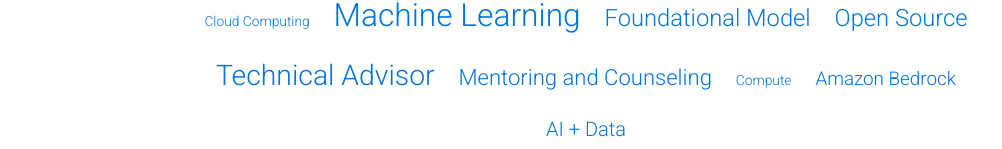
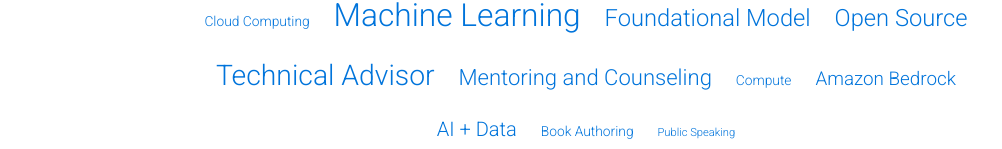
Before and after one commit to gfw001/gfw001.github.io, a Jekyll site: the page index.html, which Jekyll copies as it is, in a window 1280 px wide. Shown: the part 1305-1454 px from the top of the page, without its empty margins (54-1056 px from the left). Built offline with Jekyll 4.4.1, drawn with Linux system fonts in a browser that asks for light colours; comment, search, counter and statistics services are not loaded; a style sheet for code colours, icons or effects is not loaded.

Commit message:
Update index.html

```diff
--- a/index.html
+++ b/index.html
@@ -253,6 +253,8 @@
                    <a href="" style="font-size:0.8624203575907899rem">Compute</a>
                    <a href="" style="font-size:1.1783698208829727rem">Amazon Bedrock</a>
                    <a href="" style="font-size:1.2537593519539654rem">AI + Data</a>
+                   <a href="" style="font-size:0.8624203575907899rem">Book Authoring</a>
+                   <a href="" style="font-size:0.7rem">Public Speaking</a>
                 </div>
                    </div>
                    <div class="col-sm-2"></div>
```
